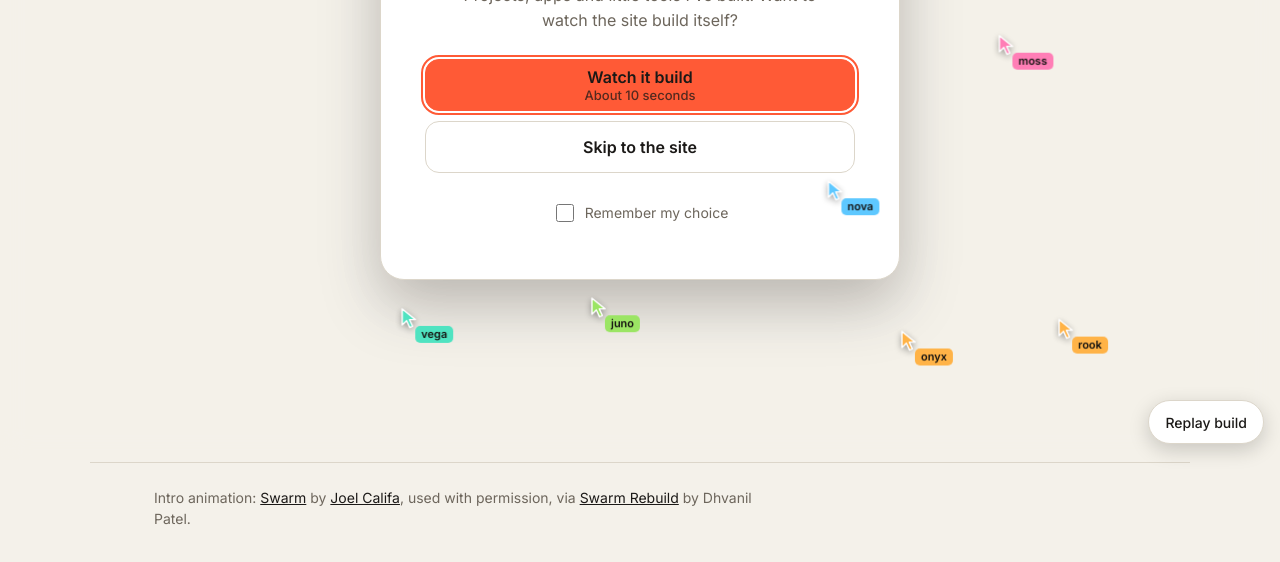
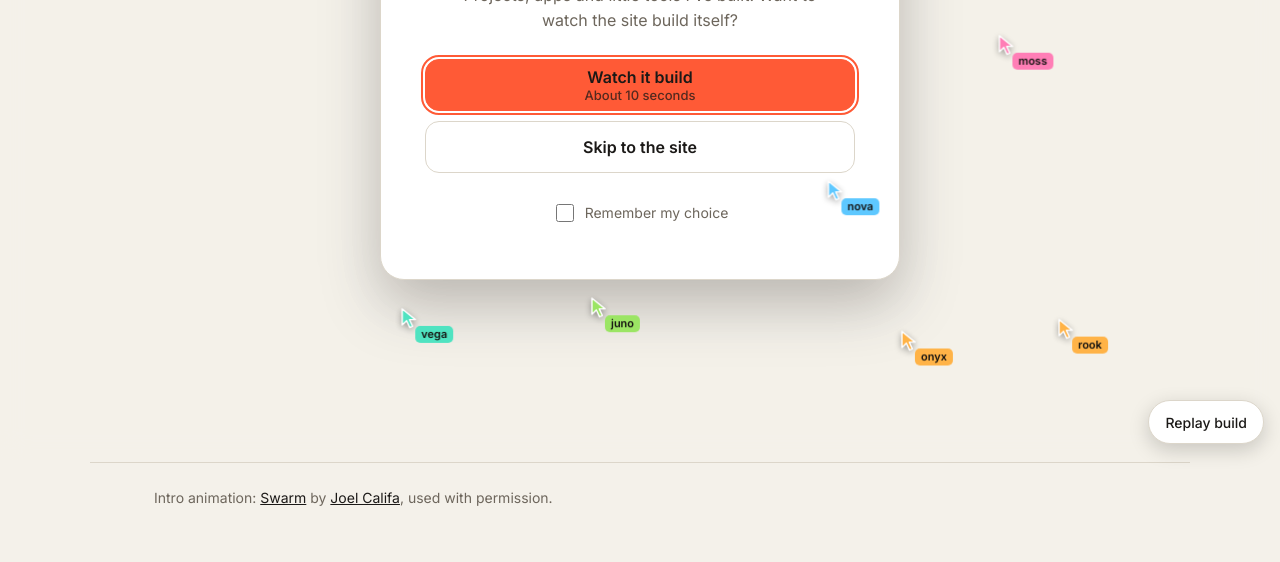
Before and after one commit to connorbstine/portfolio, a plain HTML site: page index.html in a window 1280 px wide. Shown: the part 340-902 px from the top of the page. Drawn offline with Linux system fonts and the light colour scheme.

Commit message:
Footer: credit Joel Califa only (Dhvanil waived credit)
Co-Authored-By: Claude Opus 5.5 <noreply@anthropic.com>
Claude-Session: https://claude.ai/code/session_01K28cBQGWgvs5LaojKqN8Sf

```diff
--- a/index.html
+++ b/index.html
@@ -101,7 +101,7 @@ a.card:not([target]) .meta::after{content:" →"}
 <main id="main"></main>
 
 <footer class="credit">
-  <p>Intro animation: <a href="https://califa.github.io/swarm-site/" target="_blank" rel="noopener">Swarm</a> by <a href="https://joelcalifa.com" target="_blank" rel="noopener">Joel Califa</a>, used with permission, via <a href="https://github.com/DhvanilPatel/swarm-cursors" target="_blank" rel="noopener">Swarm Rebuild</a> by Dhvanil Patel.</p>
+  <p>Intro animation: <a href="https://califa.github.io/swarm-site/" target="_blank" rel="noopener">Swarm</a> by <a href="https://joelcalifa.com" target="_blank" rel="noopener">Joel Califa</a>, used with permission.</p>
 </footer>
 
 <div class="menu" id="menu" hidden role="dialog" aria-modal="true" aria-labelledby="menuName">
```
